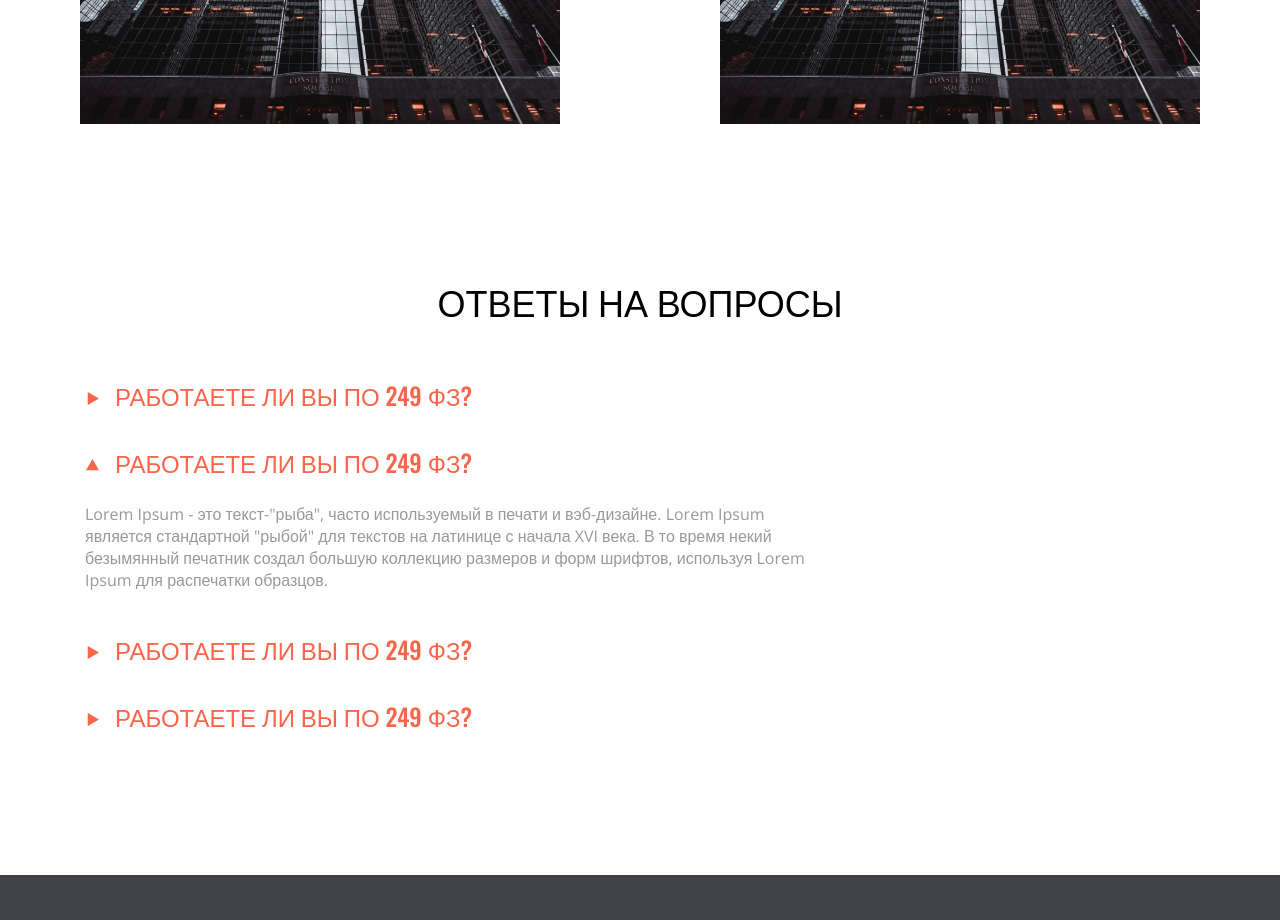
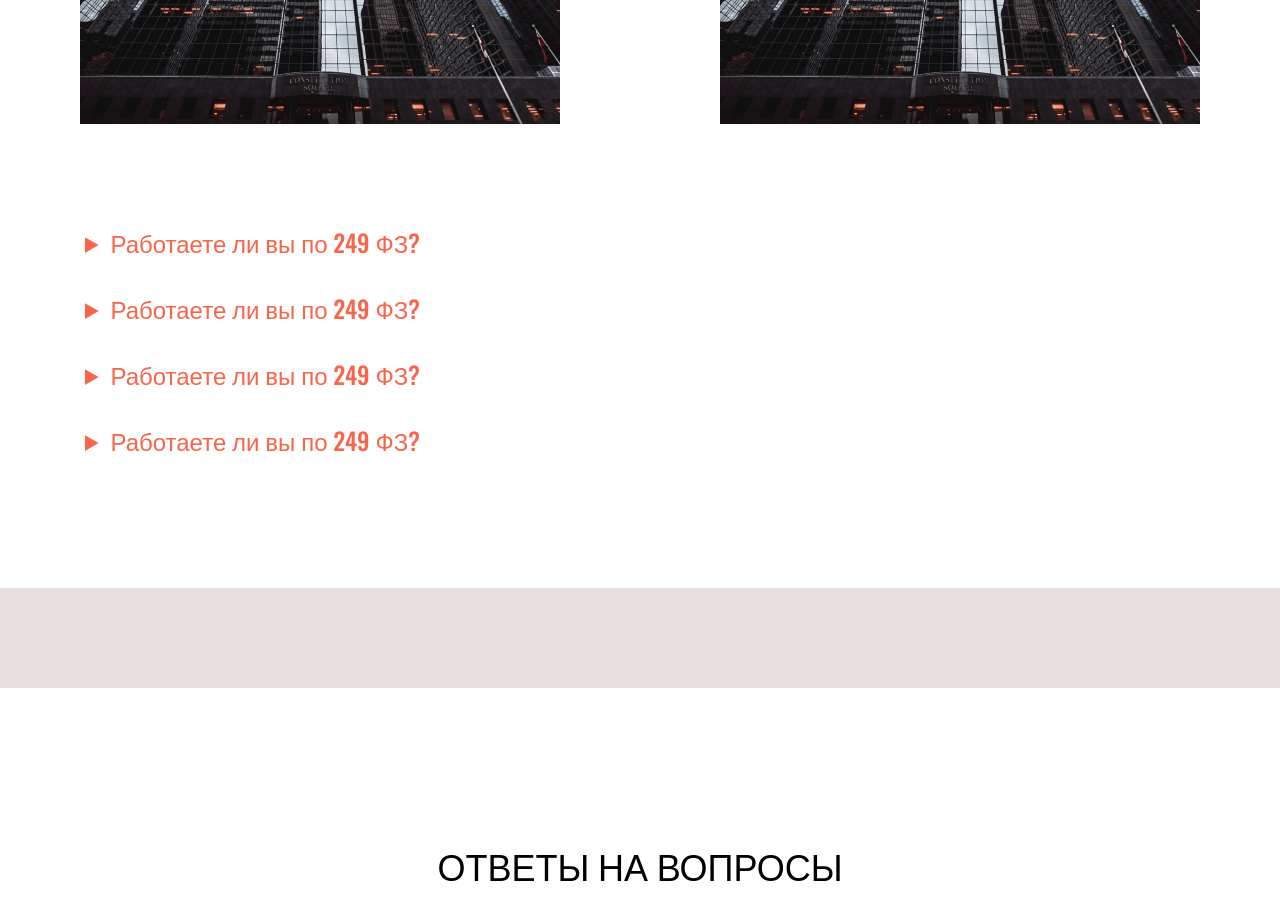
Before and after one commit to Yurchilini/Figma, a plain HTML site: page index.html in a window 1280 px wide. Shown: the part 4960-5880 px from the top of the page. Drawn offline with nearby package versions, Linux system fonts and the light colour scheme.

Commit message:
ДОбавил новый блок вопросов

```diff
--- a/css/style.css
+++ b/css/style.css
@@ -364,6 +364,21 @@ font-family: 'Oswald', sans-serif; */
         grid-template-columns: repeat(1, 1fr);
     }
 }
+.test {
+    padding: 100px 0;
+}
+.test-detal {
+    color: var(--accent-colot);
+    margin-bottom: 30px;
+}
+.test-summar {
+    color: var(--gray-color);
+    margin: 10px 0 40px;
+}
+.section-line {
+    height: 100px;
+    background-color: #e5dfdf;
+}
 .question {
     padding-top: 146px;
     padding-bottom: 110px;
--- a/index.html
+++ b/index.html
@@ -155,6 +155,29 @@
             </div>
         </div>
     </section>
+
+    <section class="test">
+        <div class="container">
+            <details class="test-detal text-h3">
+                <summary>Работаете ли вы по 249 ФЗ?</summary>
+                <p class="test-summar text-p">Lorem Ipsum - это текст-"рыба", часто используемый в печати и вэб-дизайне. Lorem Ipsum является стандартной "рыбой" для текстов на латинице с начала XVI века. В то время некий безымянный печатник создал большую коллекцию размеров и форм шрифтов, используя Lorem Ipsum для распечатки образцов. </p>
+            </details>
+            <details class="test-detal text-h3">
+                <summary>Работаете ли вы по 249 ФЗ?</summary>
+                <p class="test-summar text-p">Lorem Ipsum - это текст-"рыба", часто используемый в печати и вэб-дизайне. Lorem Ipsum является стандартной "рыбой" для текстов на латинице с начала XVI века. В то время некий безымянный печатник создал большую коллекцию размеров и форм шрифтов, используя Lorem Ipsum для распечатки образцов. </p>
+            </details>
+            <details class="test-detal text-h3">
+                <summary>Работаете ли вы по 249 ФЗ?</summary>
+                <p class="test-summar text-p">Lorem Ipsum - это текст-"рыба", часто используемый в печати и вэб-дизайне. Lorem Ipsum является стандартной "рыбой" для текстов на латинице с начала XVI века. В то время некий безымянный печатник создал большую коллекцию размеров и форм шрифтов, используя Lorem Ipsum для распечатки образцов. </p>
+            </details>
+            <details class="test-detal text-h3">
+                <summary>Работаете ли вы по 249 ФЗ?</summary>
+                <p class="test-summar text-p">Lorem Ipsum - это текст-"рыба", часто используемый в печати и вэб-дизайне. Lorem Ipsum является стандартной "рыбой" для текстов на латинице с начала XVI века. В то время некий безымянный печатник создал большую коллекцию размеров и форм шрифтов, используя Lorem Ipsum для распечатки образцов. </p>
+            </details>
+        </div>
+    </section>
+
+    <section class="section-line"></section>
     <section class="question">
         <div class="container">
             <h2 class="text-h2 section__h2">Ответы на вопросы</h2>
```
Also changed, not shown: css/style.min.css (added).
